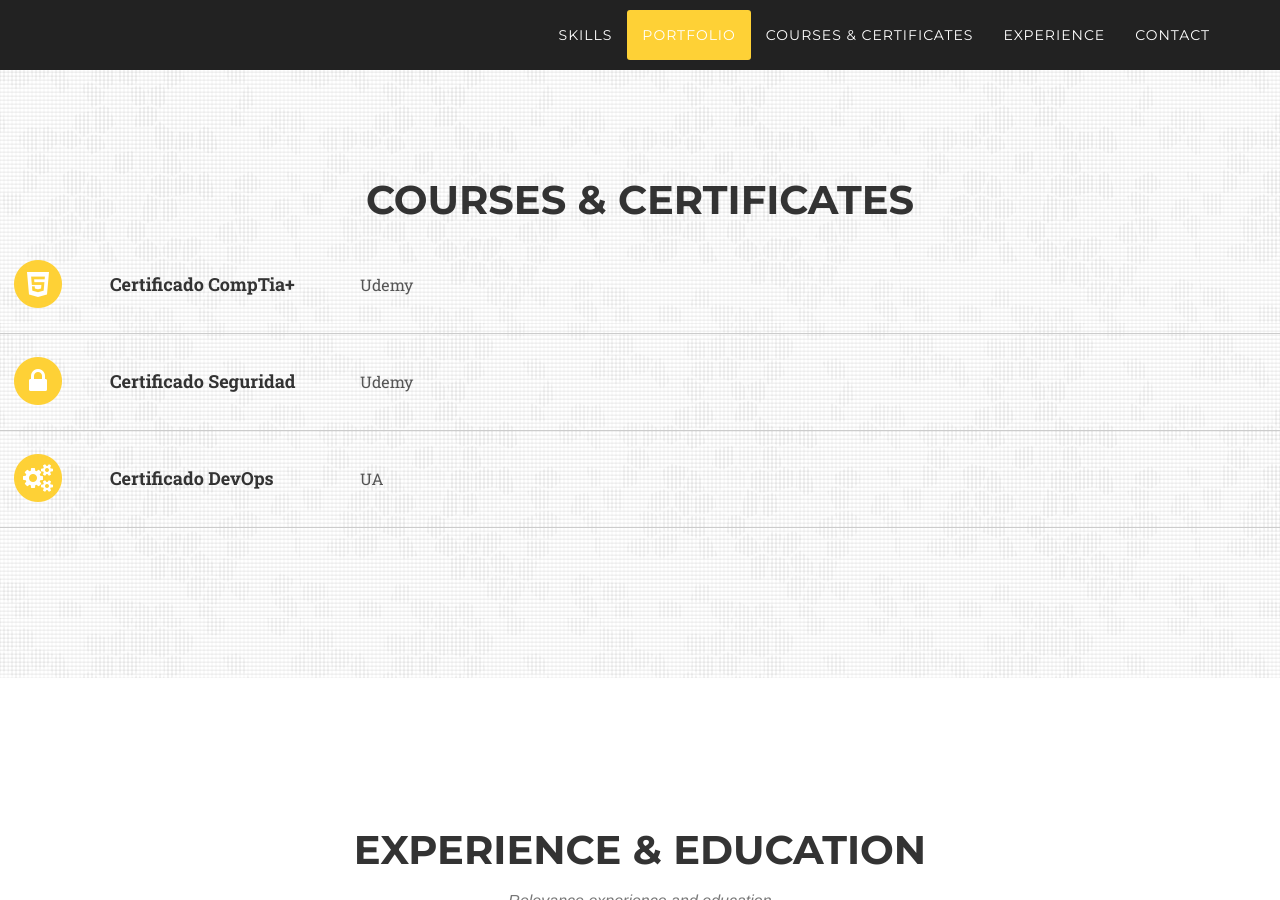
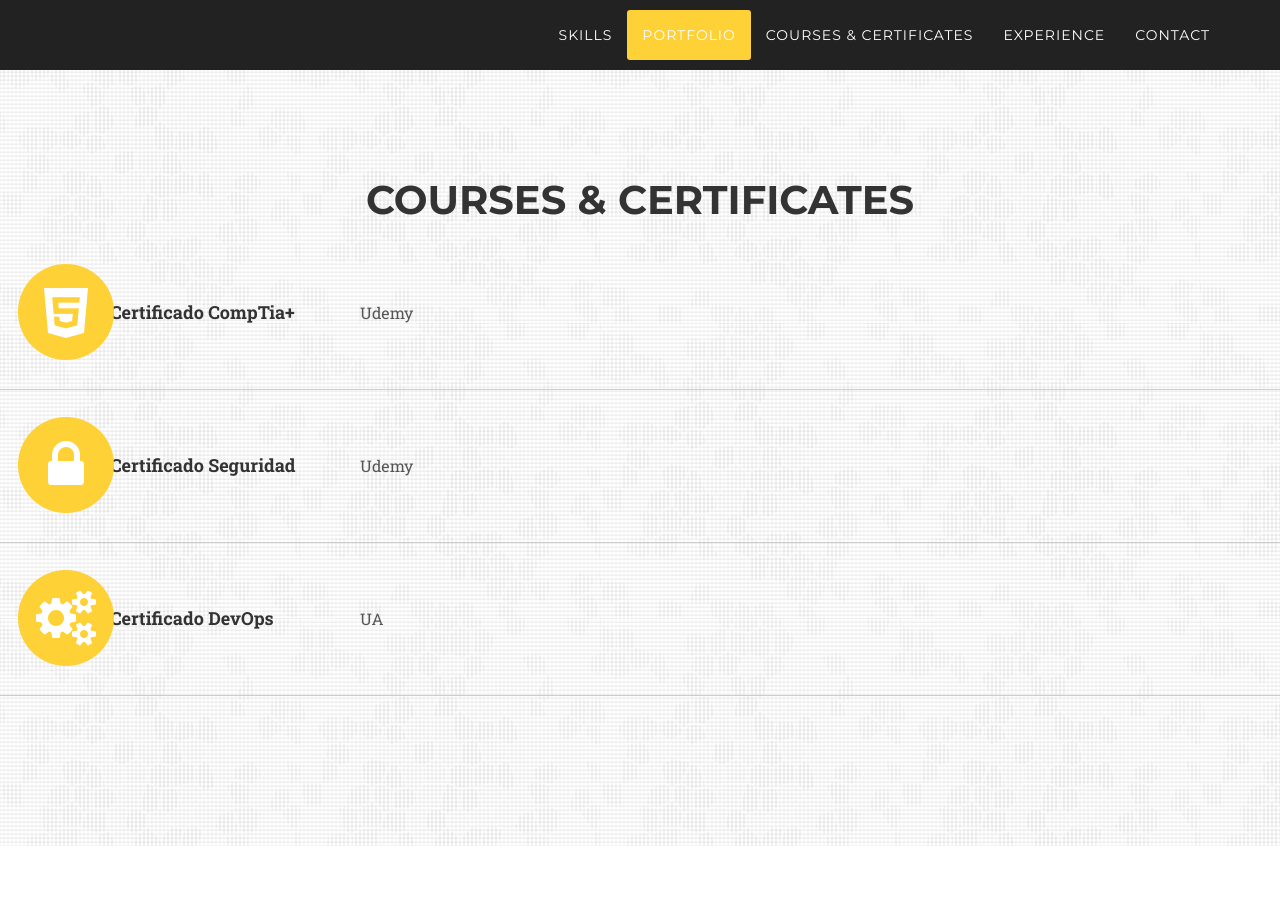
Before and after one commit to agmerino03/agmerino03.github.io, a Jekyll site: the page built from index.html, in a window 1280 px wide and 900 px high, scrolled down 3382 px. Built offline with Jekyll 4.4.1, drawn with Linux system fonts in a browser that asks for light colours; some web fonts are replaced.

Commit message:
Its finished?

```diff
--- a/_includes/courses_certificates.html
+++ b/_includes/courses_certificates.html
@@ -9,7 +9,7 @@
     <div class="custom-table">
         <div class="custom-row">
             <div class="custom-cell icono">
-                <span class="fa-stack fa-2x">
+                <span class="fa-stack fa-4x">
                     <i class="fa fa-circle fa-stack-2x text-primary"></i>
                     <i class="fa fa-html5 fa-stack-1x fa-inverse"></i>
                 </span>
@@ -20,7 +20,7 @@
 
         <div class="custom-row">
             <div class="custom-cell icono">
-                <span class="fa-stack fa-2x">
+                <span class="fa-stack fa-4x">
                     <i class="fa fa-circle fa-stack-2x text-primary"></i>
                     <i class="fa fa-lock fa-stack-1x fa-inverse"></i>
                 </span>
@@ -31,7 +31,7 @@
 
         <div class="custom-row">
             <div class="custom-cell icono">
-                <span class="fa-stack fa-2x">
+                <span class="fa-stack fa-4x">
                     <i class="fa fa-circle fa-stack-2x text-primary"></i>
                     <i class="fa fa-cogs fa-stack-1x fa-inverse"></i>
                 </span>
```
